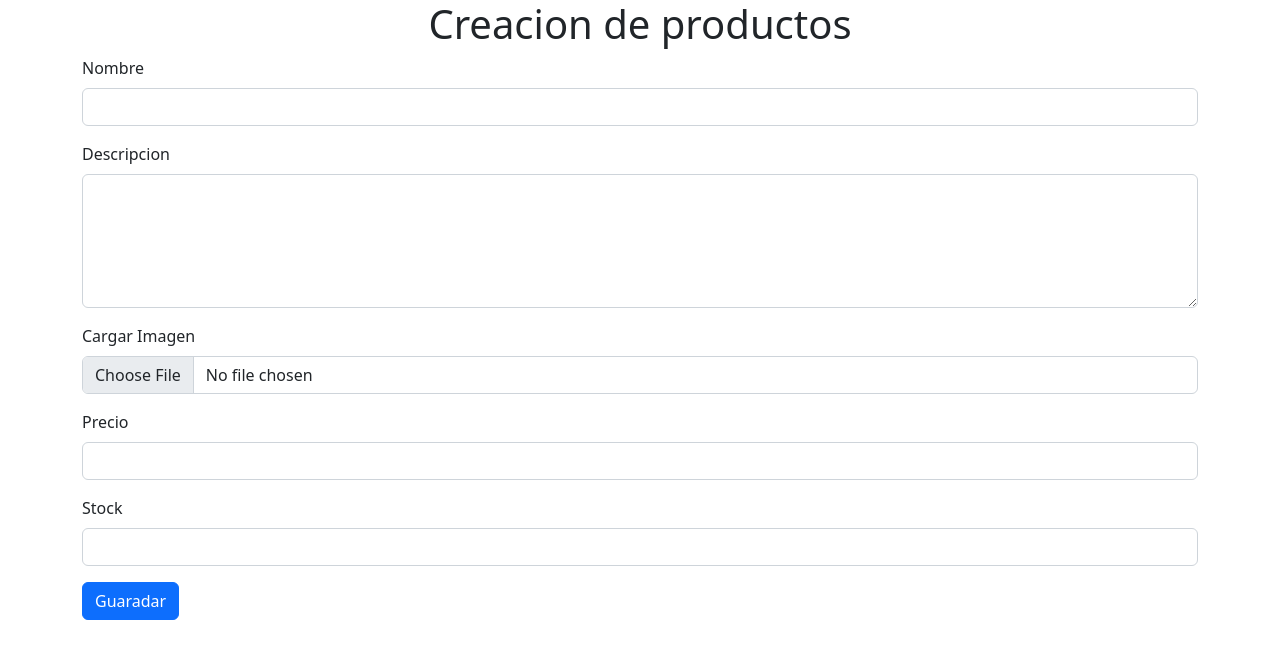
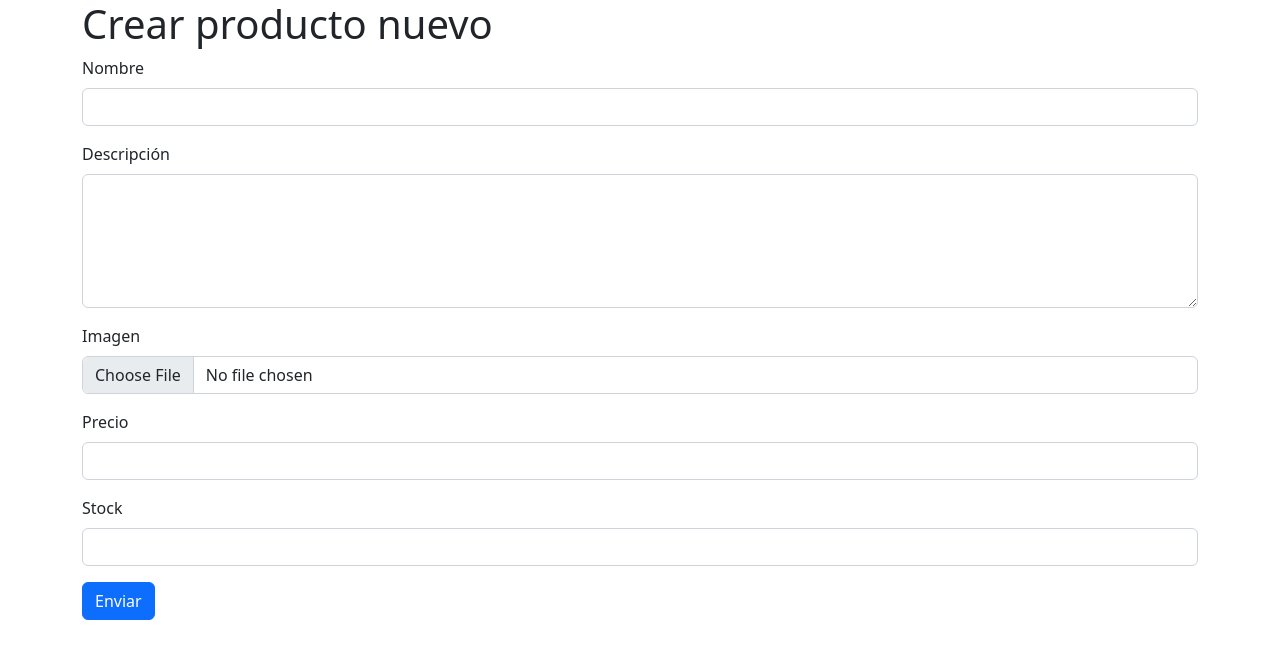
Before and after one commit to Darioalba/rolling-back-clase, a React (Vite) app in the folder front/: page /productos/create in a window 1280 px wide. Shown: the top 658 px of the page. Built offline with nearby package versions, Linux system fonts and the light colour scheme.

Commit message:
productos

```diff
--- a/front/page/Productos.jsx
+++ b/front/page/Productos.jsx
@@ -1,18 +1,19 @@
 import axios from "axios"
 import { useEffect, useState } from "react"
-import { Link } from "react-router-dom";
+import { Link, useNavigate } from "react-router-dom";
 
 function Productos() {
     //guardamos lo que nos llega en un estado
-    const [productos, setProductos] = useState([])
+    const [productos, setProductos] = useState([]);
 
     //muestro los productos
     useEffect(() => {
         axios
             .get("http://localhost:3000/api/productos")
-            .then((res) => setProductos(res))
+            .then((res) => setProductos(res.data))
             .catch((err) => console.log(err))
     }, [])
+
     return (
         //aqui vamos a colocar los productos
         <div className="container">
@@ -25,16 +26,25 @@ function Productos() {
                     <tr>
                         <th>Nombre</th>
                         <th>Precio</th>
+                        <th>Imagen</th>
                     </tr>
                 </thead>
                 <tbody>
                     {productos &&
-                    productos.map((producto)=>{
-                        <tr key={producto._id}>
-                            <td>{producto.nombre}</td>
+                        productos.map((producto) => (
+                            <tr key={producto._id}>
+                                <td>{producto.nombre}</td>
+                                <td>{producto.precio}</td>
+                                <td>
+                                    <img
+                                        src={`http://localhost:3000/img/productos/${producto.imagen}`}
+                                        width={100}
+                                        alt={producto.nombre}
+                                    />
+                                </td>
 
-                        </tr>
-                    })}
+                            </tr>
+                        ))}
                 </tbody>
             </table>
         </div>
--- a/front/page/ProductosCreate.jsx
+++ b/front/page/ProductosCreate.jsx
@@ -1,22 +1,46 @@
+import axios from "axios";
 import { useState } from "react";
+import { useNavigate } from "react-router-dom";
 
-function ProductosCreate() {
-    //condicion inidial
+function ProductoCreate() {
   const [values, setValues] = useState({
     nombre: "",
     descripcion: "",
-        imagen: "",
     precio: "",
     stock: "",
   });
 
-    const [imagen, setImagen] = useState()
+  const [imagen, setImagen] = useState();
 
+  const navigate = useNavigate();
 
-    //escuchador de evento de casillertos de formulario
-    const handleChange = (e) => {
-        //target es cuando se cambia algo
-        const { name, value } = e.target;
+  const handleSubmit = (e) => {
+    e.preventDefault();
+
+    const formData = new FormData();
+    formData.append("imagen", imagen);
+    formData.append("nombre", values.nombre);
+    formData.append("descripcion", values.descripcion);
+    formData.append("precio", values.precio);
+    formData.append("stock", values.stock);
+
+    axios
+      .post("http://localhost:3000/api/productos", formData, {
+        headers: {
+          "Content-Type": "multipart/form-data",
+        },
+      })
+      .then((res) => {
+        console.log(res.data);
+        navigate("/productos");
+      })
+      .catch((err) => {
+        console.log(err);
+      });
+  };
+
+  const handleChange = (event) => {
+    const { name, value } = event.target;
 
     setValues({
       ...values,
@@ -24,29 +48,34 @@ function ProductosCreate() {
     });
   };
 
+  const handleChangeFile = (event) => {
+    if (event.target.files[0]) {
+      setImagen(event.target.files[0]);
+    }
+  };
+
   return (
     <div className="container">
-            <h1 className="text-center">Creacion de productos</h1>
+      <h1>Crear producto nuevo</h1>
 
-            <form>
-                <div className="mb-3 ">
+      <form onSubmit={handleSubmit}>
+        <div className="mb-3">
           <label htmlFor="nombre" className="form-label">
             Nombre
           </label>
           <input
             type="text"
             className="form-control"
-                        id="emai"
+            id="nombre"
+            required
             name="nombre"
-                        required
             value={values.nombre}
             onChange={handleChange}
           />
         </div>
-
         <div className="mb-3">
           <label htmlFor="descripcion" className="form-label">
-                        Descripcion
+            Descripción
           </label>
           <textarea
             className="form-control"
@@ -57,38 +86,35 @@ function ProductosCreate() {
             value={values.descripcion}
             onChange={handleChange}
           ></textarea>
-
         </div>
-
-                <div class="mb-3">
-                    <label htmlFor="imagen"
-                        class="form-label"
-                    >Cargar Imagen</label>
+        <div className="mb-3">
+          <label htmlFor="imagen" className="form-label">
+            Imagen
+          </label>
           <input
-                        class="form-control"
+            accept="image/png, image/svg, image/jpg, image/jpeg"
             type="file"
+            className="form-control"
             id="imagen"
-                        required
             name="imagen"
-                        onChange={handleChange}
+            // value={imagen}
+            onChange={handleChangeFile}
           />
         </div>
-
         <div className="mb-3">
           <label htmlFor="precio" className="form-label">
             Precio
           </label>
           <input
-                        type="text"
+            type="number"
             className="form-control"
             id="precio"
+            required
             name="precio"
-                        required
             value={values.precio}
             onChange={handleChange}
           />
         </div>
-
         <div className="mb-3">
           <label htmlFor="stock" className="form-label">
             Stock
@@ -102,11 +128,12 @@ function ProductosCreate() {
             onChange={handleChange}
           />
         </div>
-                <button className="btn btn-primary">Guaradar</button>
+        <button type="submit" className="btn btn-primary">
+          Enviar
+        </button>
       </form>
-
     </div>
-    )
+  );
 }
 
-export default ProductosCreate
+export default ProductoCreate;
```
Also changed, not shown: 2 other files (tests, documents, lock files or other folders). Lines whose indentation alone changed are shown as unchanged.
